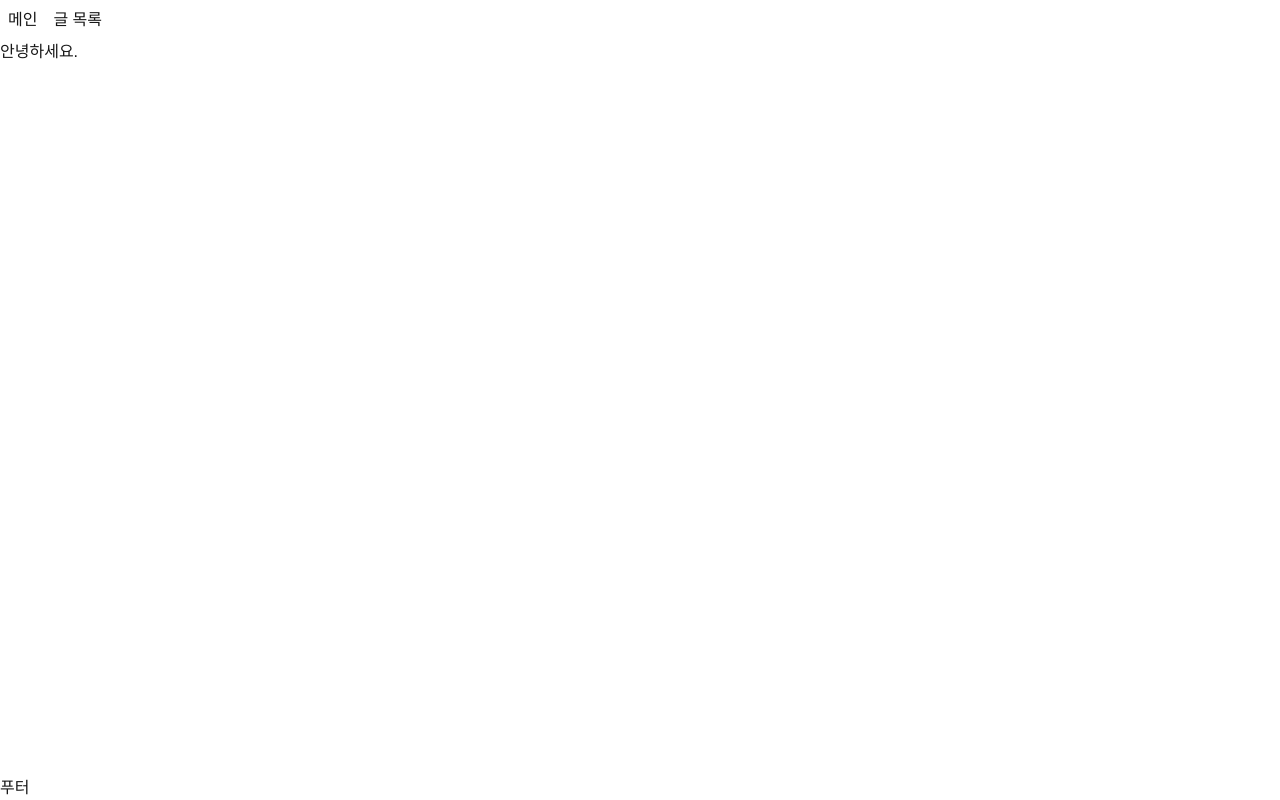
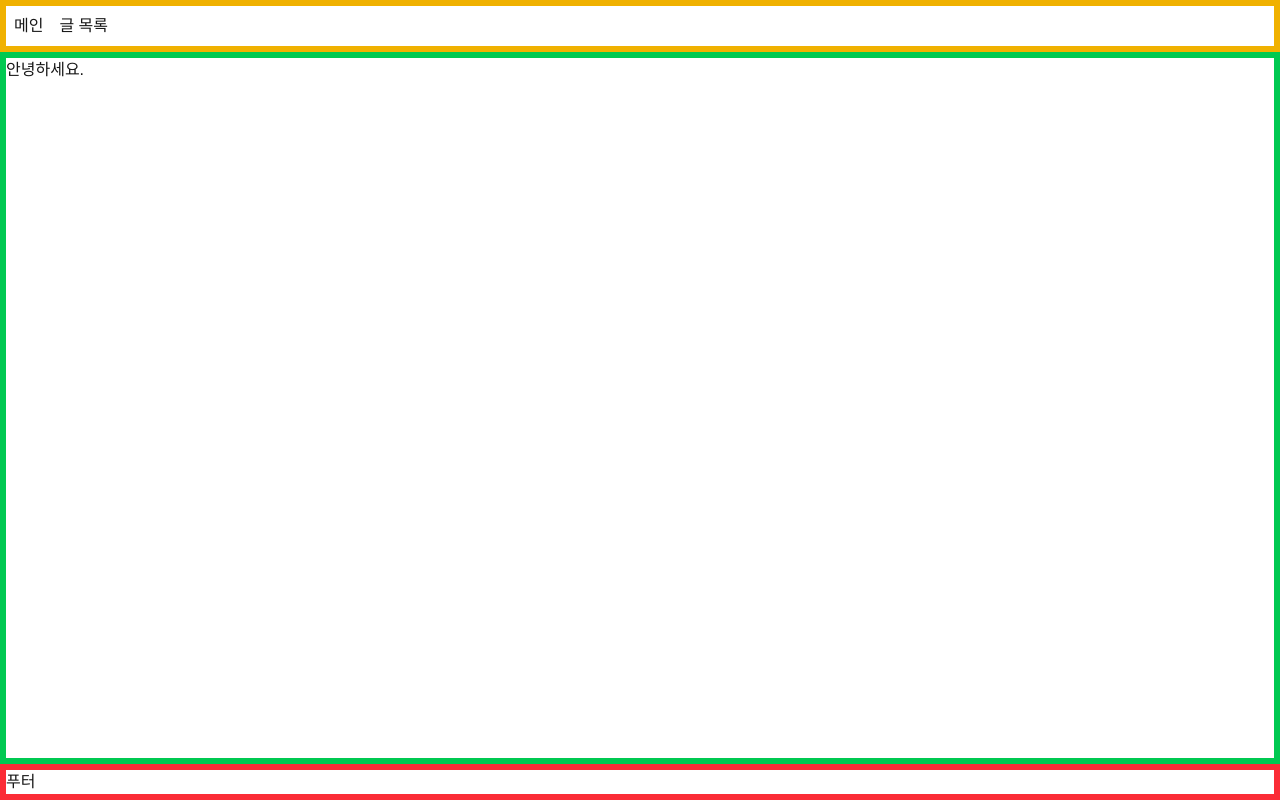
Before and after one commit to puppywimy/p-14175-1, a Next.js app: page / in a window 1280 px wide. Built offline with nearby package versions, Linux system fonts and the light colour scheme.

Commit message:
11강: 푸터를 화면 최하단으로

```diff
--- a/src/app/layout.tsx
+++ b/src/app/layout.tsx
@@ -28,8 +28,8 @@ export default function RootLayout({
       lang="ko"
       className={`${geistSans.variable} ${geistMono.variable} h-full antialiased`}
     >
-      <body className="min-h-full flex flex-col">
-        <header>
+      <body className="flex flex-col min-h-screen">
+        <header className="border-6 border-yellow-500">
           <nav className="flex">
             <Link href="/" className="p-2 rounded hover:bg-gray-100">
               메인
@@ -39,8 +39,8 @@ export default function RootLayout({
             </Link>
           </nav>
         </header>
-        <main className="flex-grow">{children}</main>
-        <footer>푸터</footer>
+        <main className="flex-grow border-6 border-green-500">{children}</main>
+        <footer className="border-6 border-red-500">푸터</footer>
       </body>
     </html>
   );
```
